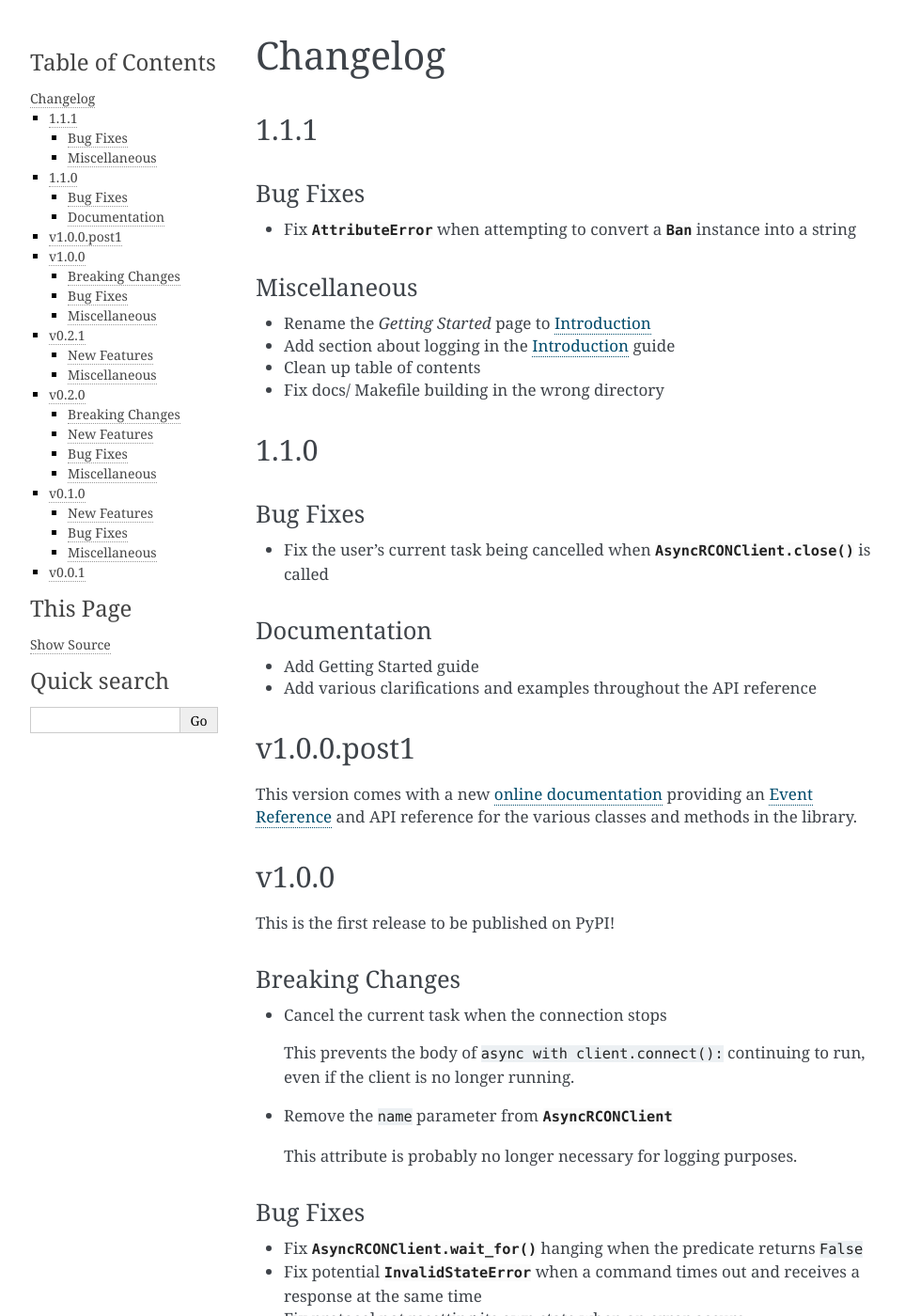
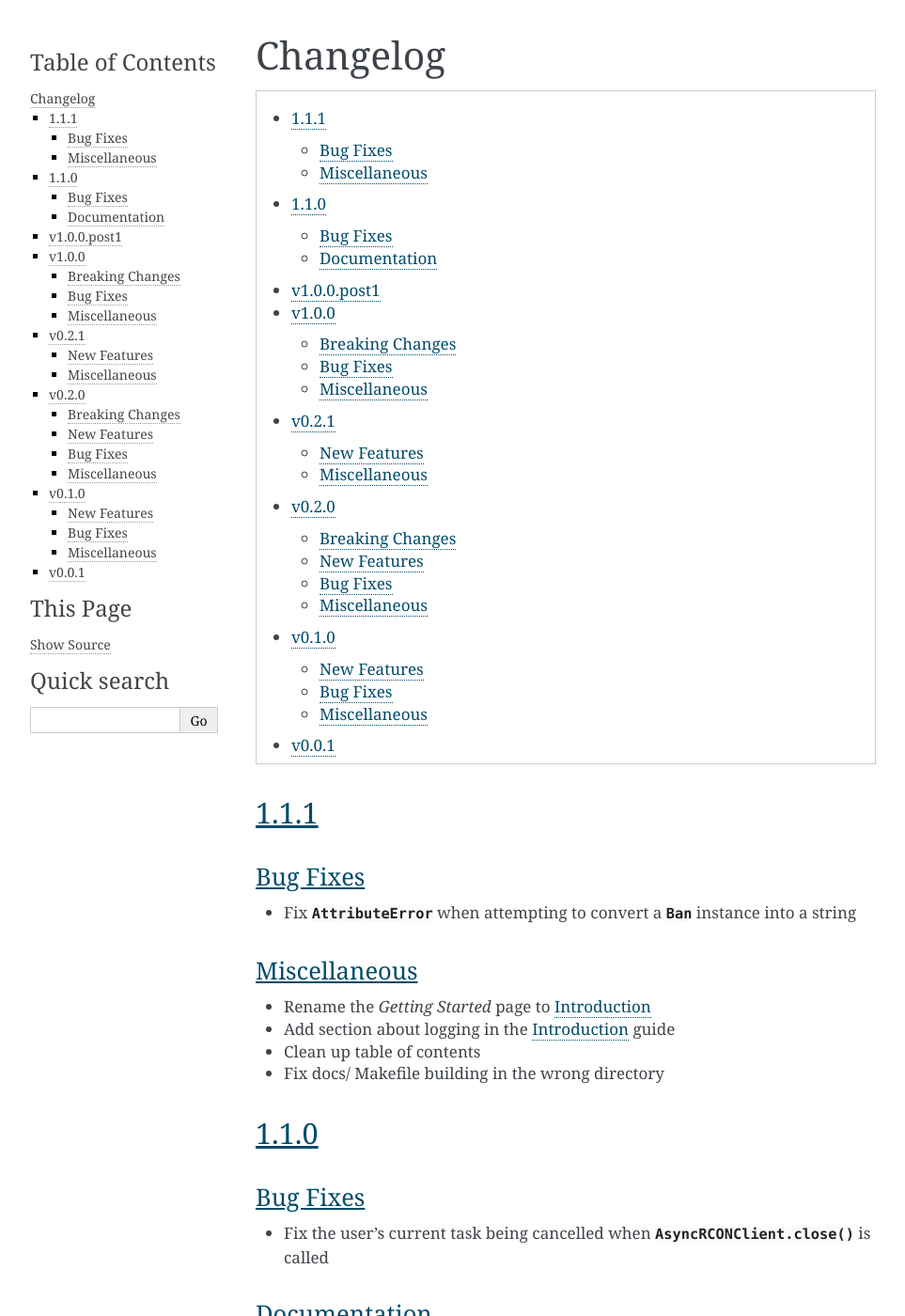
Before and after one commit to thegamecracks/berconpy, a Sphinx documentation site: the page built from docs/source/changelog.rst, in a window 1280 px wide and 1400 px high. Shown: the whole window at 94% size, without its empty margins (148-1111 px from the left). Built offline with Sphinx 7.4.7, drawn with Linux system fonts in a browser that asks for light colours.

Commit message:
Add local table of contents to changelog

```diff
--- a/docs/source/changelog.rst
+++ b/docs/source/changelog.rst
@@ -1,5 +1,9 @@
 Changelog
 =========
+
+.. contents::
+  :depth: 2
+  :local:
 
 1.1.1
 -----
```
